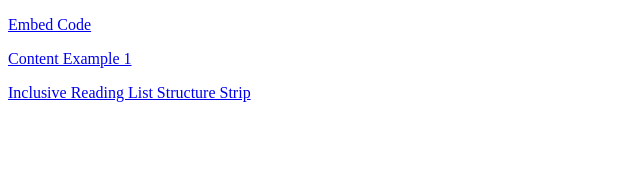
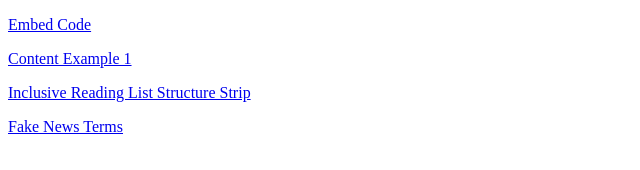
Before and after one commit to angussinclairkcl/kcl-lc-h5p, a plain HTML site: page index.html in a window 1280 px wide. Shown: the whole page, without its empty margins (0-640 px from the left). Drawn offline with Linux system fonts and the light colour scheme.

Commit message:
Update index.html

```diff
--- a/index.html
+++ b/index.html
@@ -4,6 +4,7 @@
 	<p><a href="/kcl-lc-h5p/embedcode.html">Embed Code</a></p>
 	<p><a href="/kcl-lc-h5p/h5p-standalone-1.3.x/demo/content-example-1.html">Content Example 1</a></p>
 	<p><a href="/kcl-lc-h5p/h5p-standalone-1.3.x/demo/inclusive-reading-list-self-reflection-tool.html">Inclusive Reading List Structure Strip</a></p>
+	<p><a href="/kcl-lc-h5p/fake-news-terms.html">Fake News Terms</a></p>
 
 
 </body>
```
